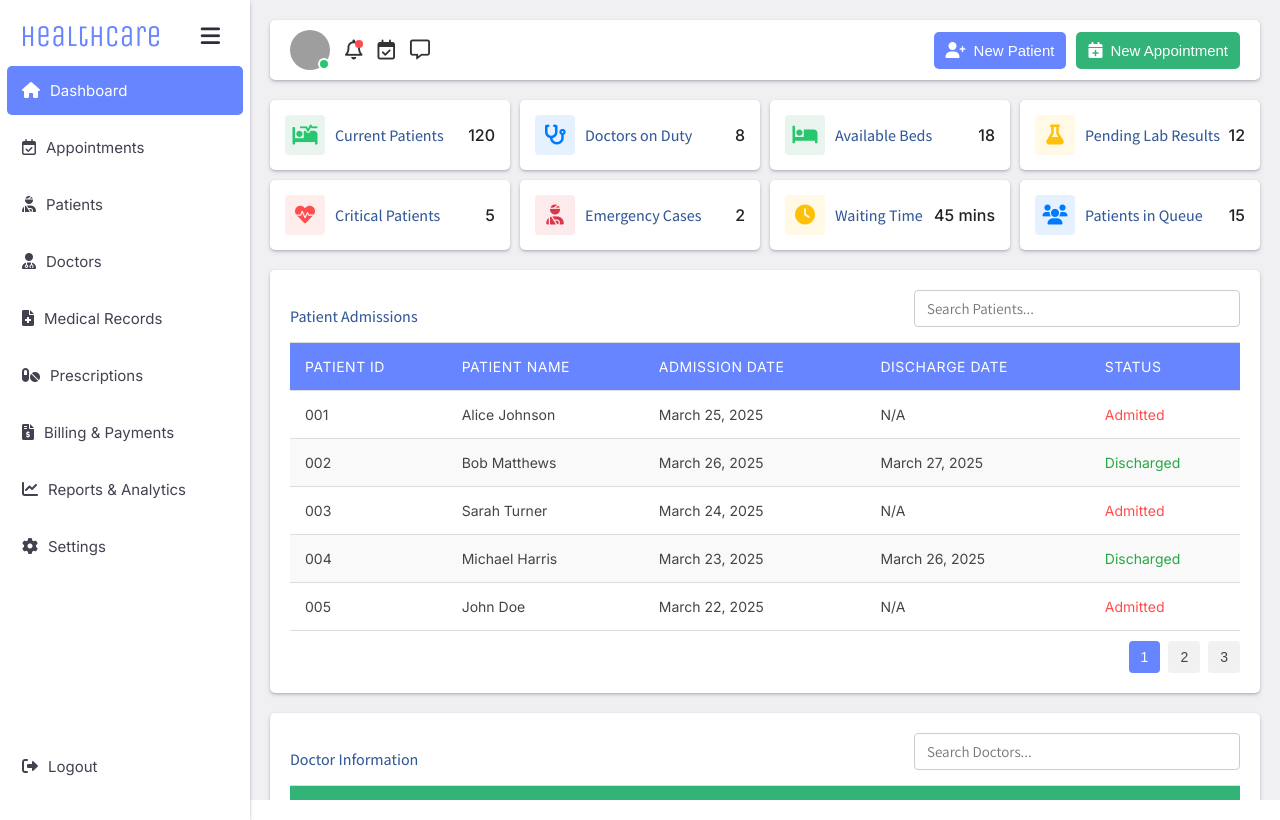
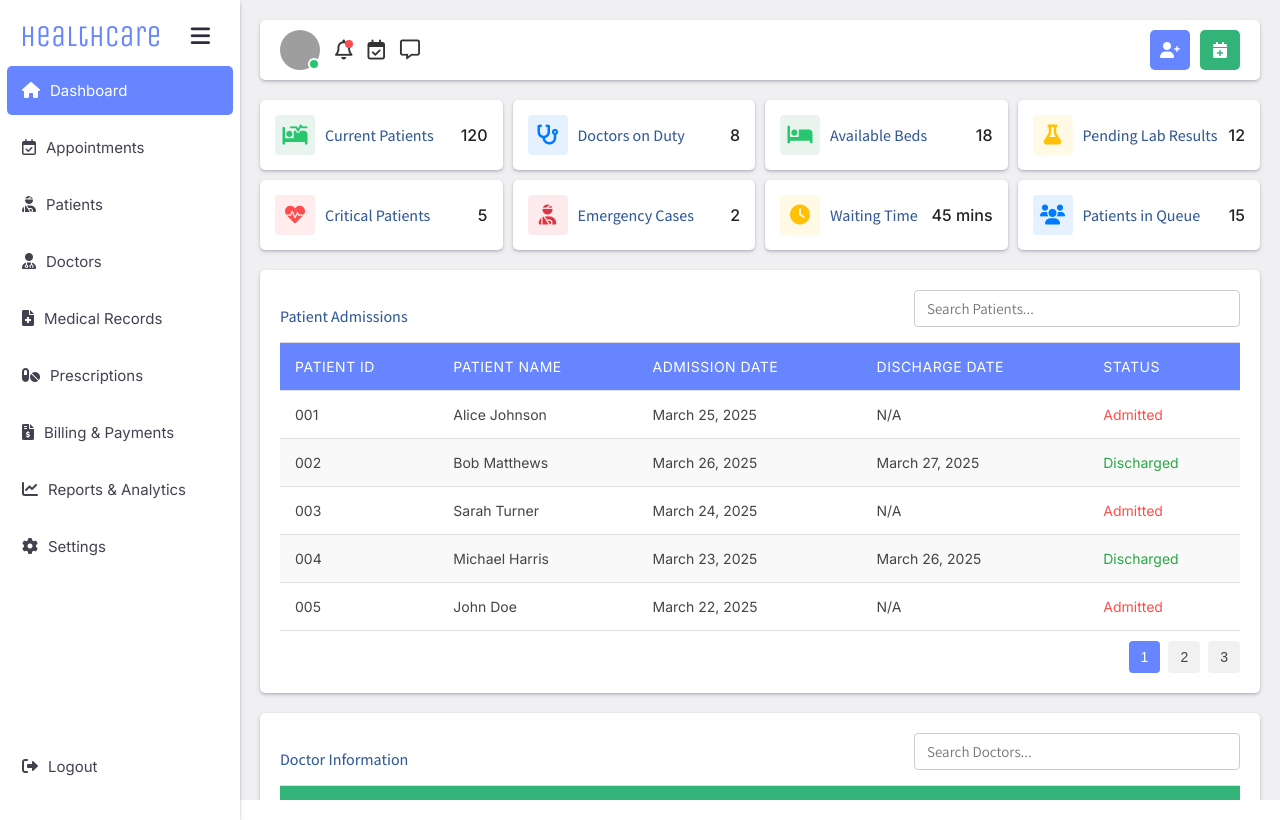
Before and after one commit to joseph-johnson27001/healthcare-dashboard, a Vue app: page / in a window 1280 px wide. Built offline with nearby package versions, Linux system fonts and the light colour scheme; grey boxes are pictures that could not be loaded.

Commit message:
Updates to top card

```diff
--- a/src/components/Modals/NewPatientModal.vue
+++ b/src/components/Modals/NewPatientModal.vue
@@ -147,42 +147,6 @@ export default {
 </script>
 
 <style scoped>
-/* Keep all original styles intact */
-
-/* Arrange Name & Gender on the same row */
-.form-row {
-  display: flex;
-  gap: 15px;
-}
-
-/* Name field takes most of the space */
-.name-group {
-  flex: 2;
-}
-
-/* Gender dropdown takes less space */
-.gender-group {
-  flex: 1;
-}
-
-.gender-group select {
-  width: 100%;
-}
-
-.emergency-contact-name,
-.emergency-contact-phone {
-  flex: 1;
-}
-
-.form-row .form-group {
-  width: 100%;
-}
-
-.emergency-contact-name input,
-.emergency-contact-phone input {
-  width: 100%;
-}
-
 .modal-overlay {
   position: fixed;
   top: 0;
@@ -209,6 +173,7 @@ export default {
   display: flex;
   flex-direction: column;
   overflow-y: scroll;
+  font-family: "Assistant", sans-serif;
 }
 
 .modal-header {
@@ -221,6 +186,7 @@ export default {
 .modal-header h2 {
   font-size: 20px;
   color: #345a98;
+  font-weight: 400;
 }
 
 .icon-container {
@@ -244,8 +210,7 @@ export default {
 
 .form-group label {
   display: block;
-  font-weight: 500;
-  color: #222;
+  color: #345a98;
   margin-bottom: 5px;
 }
 
@@ -265,6 +230,35 @@ export default {
 
 ::placeholder {
   font-family: "Assistant", sans-serif;
+}
+
+.form-row {
+  display: flex;
+  gap: 15px;
+}
+.name-group {
+  flex: 2;
+}
+.gender-group {
+  flex: 1;
+}
+
+.gender-group select {
+  width: 100%;
+}
+
+.emergency-contact-name,
+.emergency-contact-phone {
+  flex: 1;
+}
+
+.form-row .form-group {
+  width: 100%;
+}
+
+.emergency-contact-name input,
+.emergency-contact-phone input {
+  width: 100%;
 }
 
 textarea {
--- a/src/components/Navigation/SideBar.vue
+++ b/src/components/Navigation/SideBar.vue
@@ -111,7 +111,7 @@ export default {
 
 <style scoped>
 .sidebar {
-  width: 250px;
+  width: 240px;
   color: rgba(47, 43, 61);
   min-height: 100vh;
   padding: 10px 0px;
--- a/src/components/UI/TopCard.vue
+++ b/src/components/UI/TopCard.vue
@@ -18,13 +18,13 @@
     <div class="button-container">
       <div class="add-patient">
         <button class="add-patient-btn" @click="showNewPatientModal = true">
-          <i class="fas fa-user-plus"></i> New Patient
+          <i class="fas fa-user-plus"></i>
         </button>
       </div>
 
       <div class="add-appointment">
         <button class="add-appointment-btn">
-          <i class="fas fa-calendar-plus"></i> New Appointment
+          <i class="fas fa-calendar-plus"></i>
         </button>
       </div>
     </div>
@@ -76,12 +76,14 @@ export default {
   background: #6685ff;
   color: white;
   border: none;
-  padding: 10px 12px;
+  width: 40px;
+  height: 40px;
   font-size: 15px;
   border-radius: 5px;
   cursor: pointer;
   display: flex;
   align-items: center;
+  justify-content: center;
   gap: 8px;
   outline: none;
 }
```
